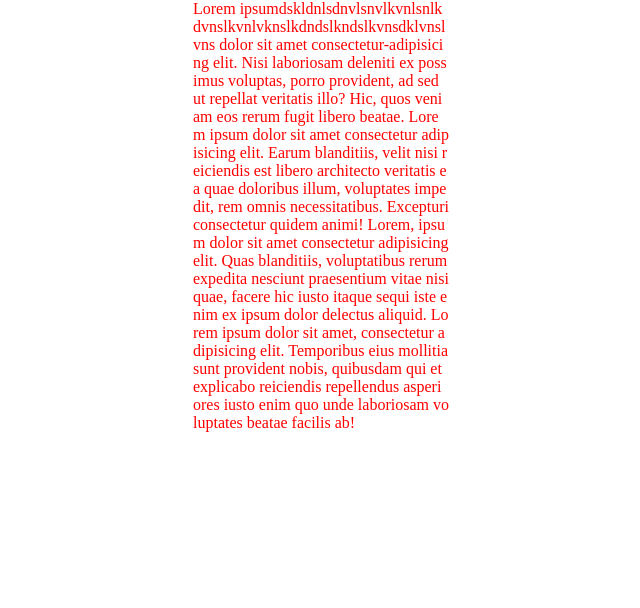
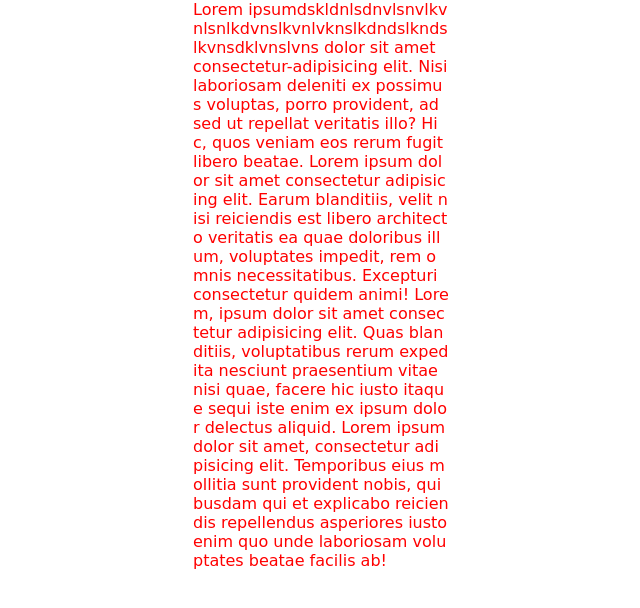
Before and after one commit to Nmusavi/first-practice, a plain HTML site: page index.html in a window 1280 px wide. Shown: the whole page, without its empty margins (319-959 px from the left). Drawn offline with Linux system fonts and the light colour scheme.

Commit message:
font change

```diff
--- a/css/style.css
+++ b/css/style.css
@@ -1,3 +1,8 @@
+@font-face{
+    src: url("../font/Mansalva-Regular.ttf");
+    font-family: 'Mansalva', cursive;
+
+}
 *{
     margin: 0;
     padding: 0;
@@ -11,5 +16,6 @@ div{
 }
 p{
     color: red;
+    font-family: 'Mansalva', cursive;
 
 }
```
